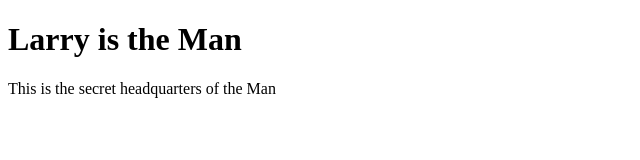
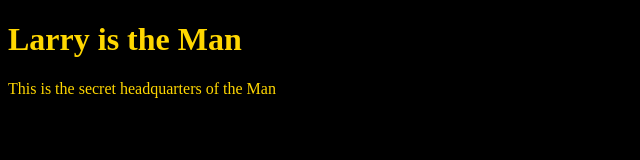
Before and after one commit to marie20194/marie20194.github.io, a plain HTML site: page unit_1/index.html in a window 1280 px wide. Shown: the whole page, without its empty margins (0-640 px from the left). Drawn offline with Linux system fonts and the light colour scheme.

Commit message:
updated code

```diff
--- a/unit_1/css/style.css
+++ b/unit_1/css/style.css
@@ -0,0 +1,7 @@
+body {
+    background-color: black;
+}
+
+H1, p {
+    color:gold;
+}
```
Also changed, not shown: unit_1/index.html (line endings or trailing spaces).
